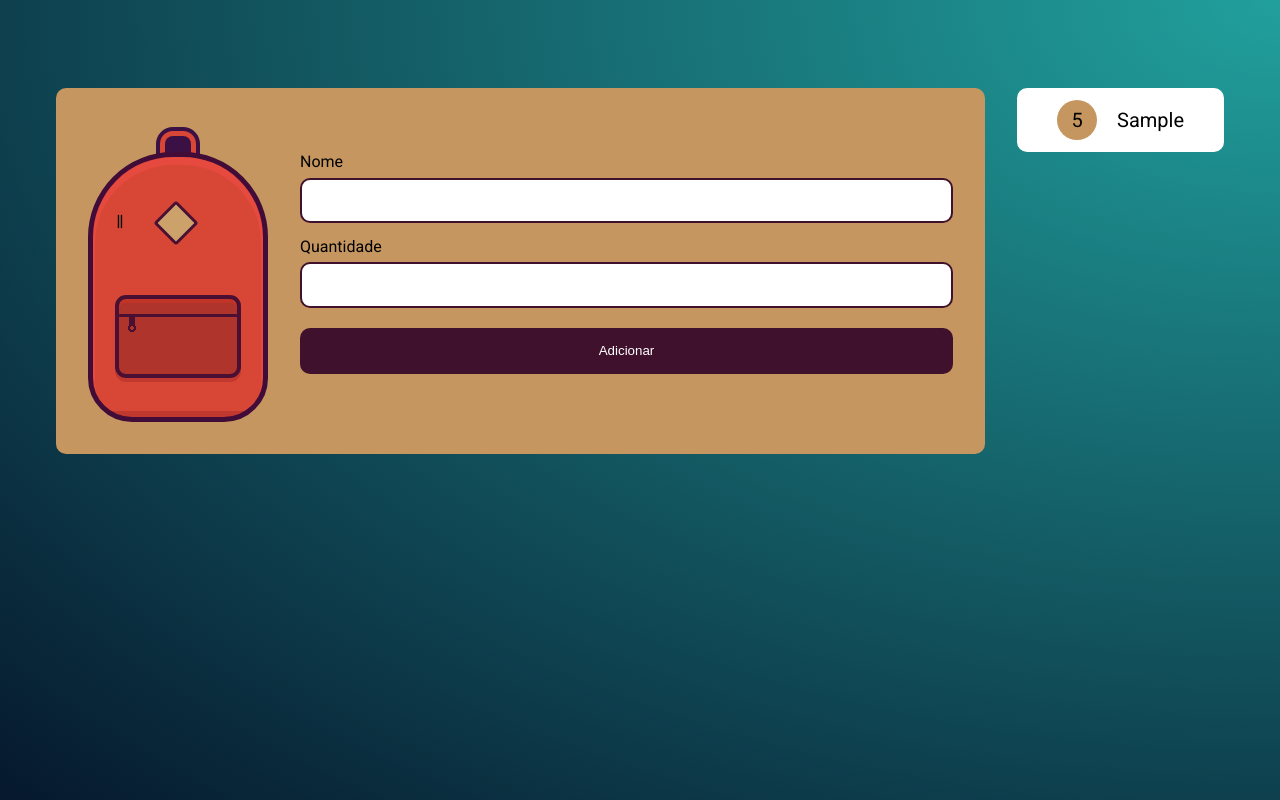
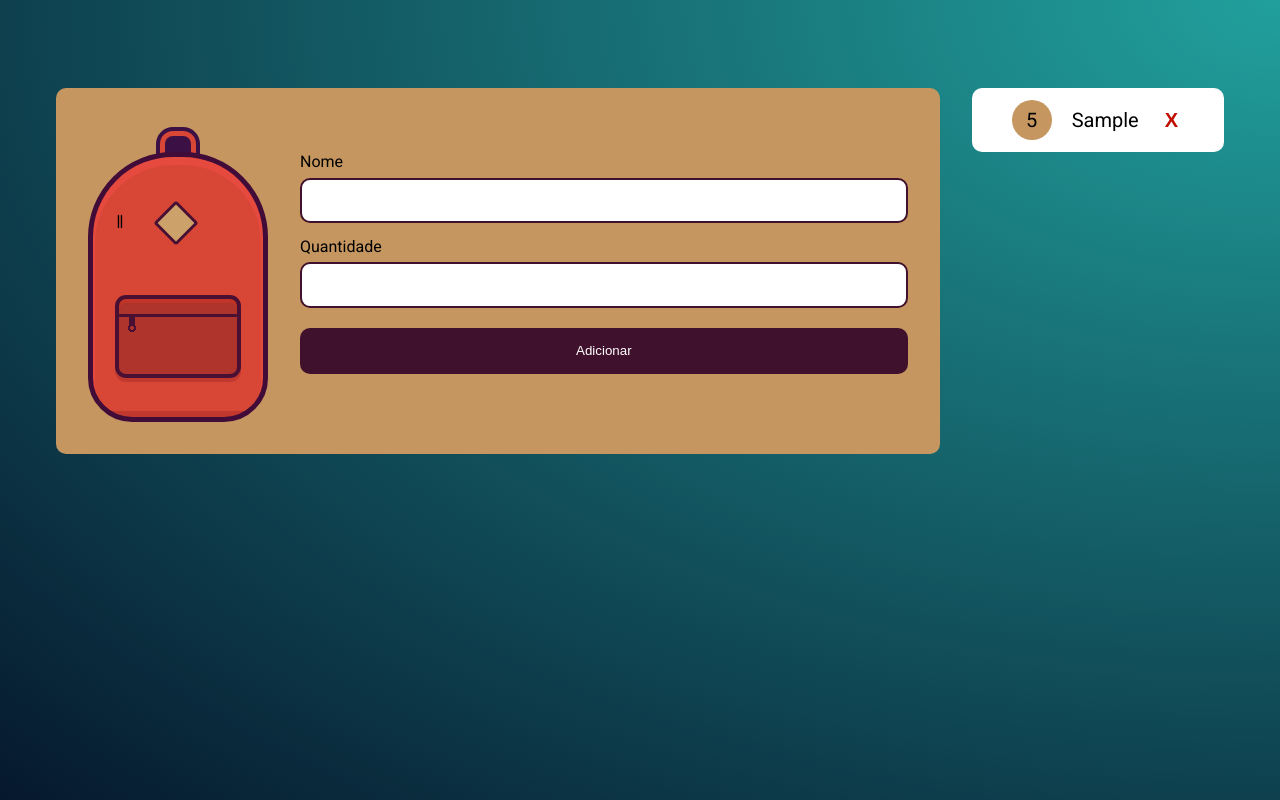
Before and after one commit to IgorBarrosoAlmeida/JavaScript_Alura, a plain HTML site: page MochilaViagem/index.html in a window 1280 px wide. Both pictures are taken after typing "Sample", "5" into the empty fields and a click on the input "Adicionar". Drawn offline with Linux system fonts and the light colour scheme.

Commit message:
del button

```diff
--- a/MochilaViagem/css/style.css
+++ b/MochilaViagem/css/style.css
@@ -118,6 +118,7 @@ html {
     width: 100%;
     box-sizing: border-box;
     display: inline-flex;
+    /* grid-template-columns: auto auto 1fr; */
     align-items: center;
     gap: 1em;
     font-size: 20px;
@@ -133,3 +134,12 @@ html {
     Background: #C5965F;
     font-weight: 400;
 }
+
+.delButton {
+    border: none;
+    background: #FFFFFF;
+    color: #c00d00;
+    font-weight: bold;
+    font-size: 20px;
+    /*justify-self: flex-end;*/
+}
--- a/MochilaViagem/js/main.js
+++ b/MochilaViagem/js/main.js
@@ -6,24 +6,6 @@ const itens = JSON.parse(localStorage.getItem("itens")) || [];
 itens.forEach( (elemento) => {
     exibeItemLista(elemento);
 });
-
-// Função que exibe um item passado como parametro
-function exibeItemLista(item) {
-    // Cria item item da lista (<li></li>)
-    const novoItem = document.createElement("li");
-    novoItem.classList.add("item");
-
-    // Cria elemento strong que contem a quantidade (<strong>quantidade</strong>)
-    const quantidadeItem = document.createElement("strong");
-    quantidadeItem.innerHTML = item.quantidade;
-
-    // Adiciona quantidade (como elemento filho) e o nome ao novo item
-    novoItem.appendChild(quantidadeItem);
-
-    // Adiciona item na lista
-    novoItem.innerHTML += item.nome;
-    lista.appendChild(novoItem);
-}
 
 // Adiciona novo item a lista ao clicar em submit
 form.addEventListener("submit", (evento) => {
@@ -39,14 +21,82 @@ form.addEventListener("submit", (evento) => {
         "nome": nome.value,
         "quantidade": quantidade.value
     }
-    itens.push(itemAtual);
 
-    exibeItemLista(itemAtual);
+    // Trata de casos onde o item já está na lista
+    const existe = itens.find(elemento => elemento.nome === nome.value);
+
+    if(existe) {
+        // O id do novo item é igual ao que já existia
+        itemAtual.id = existe.id;
+
+        atualizaItem(itemAtual);
+
+        itens[itens.findIndex(elemento => elemento === existe.id)] = itemAtual;
+    } else{
+        // Id do novo item é igual ao tamanho do vetor de itens
+        itemAtual.id = itens[itens.length -1] ? (itens[itens.length -1].id) + 1 : 0;
+
+        // O item é colocado na lista de itens
+        itens.push(itemAtual);
+
+        // Exibe no documento html
+        exibeItemLista(itemAtual);
+    }
 
     // Adiciona a lista transformada em string ao localStorage
     localStorage.setItem("itens", JSON.stringify(itens));
 
     // Limpa form
-    nome.value = ""
-    quantidade.value = ""
+    nome.value = "";
+    quantidade.value = "";
 })
+
+
+// Função que exibe um item passado como parametro
+function exibeItemLista(item) {
+    // Cria item item da lista (<li></li>)
+    const novoItem = document.createElement("li");
+    novoItem.classList.add("item");
+
+    // Cria elemento strong que contem a quantidade (<strong>quantidade</strong>)
+    const quantidadeItem = document.createElement("strong");
+    quantidadeItem.innerHTML = item.quantidade;
+    // Seta um id na tag strong
+    quantidadeItem.dataset.id = item.id;
+
+    // Adiciona quantidade e o butão de delete (como elementos filhos), e o nome ao novo item
+    novoItem.appendChild(quantidadeItem);
+    novoItem.innerHTML += item.nome;
+    novoItem.appendChild(createDelButton(item.id));
+
+    // Adiciona item na lista
+    lista.appendChild(novoItem);
+}
+
+function atualizaItem(item) {
+    const quantidadeAntiga = document.querySelector("[data-id='"+item.id+"']");
+
+    quantidadeAntiga.innerHTML = item.quantidade;
+}
+
+function createDelButton(id) {
+    const elementoButton = document.createElement("button");
+    elementoButton.innerHTML = "X";
+    elementoButton.classList.add("delButton");
+
+    elementoButton.addEventListener("click", function() {
+        deletaElemento(this.parentNode, id);
+    })
+
+    return elementoButton;
+}
+
+function deletaElemento(elemento, id) {
+    elemento.remove();
+
+    // Procura elemento com id passado e tira ele da lista
+    itens.splice(itens.findIndex(elemento => elemento.id === id), 1);
+
+    // Atualiza localStorage
+    localStorage.setItem("itens", JSON.stringify(itens));
+}
```
